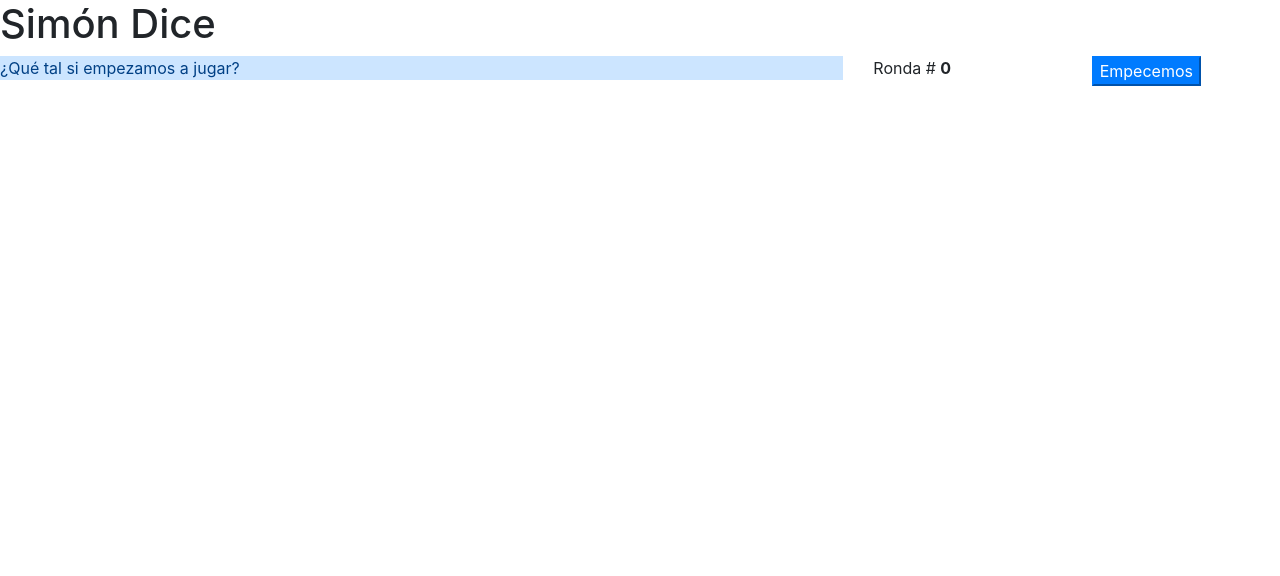
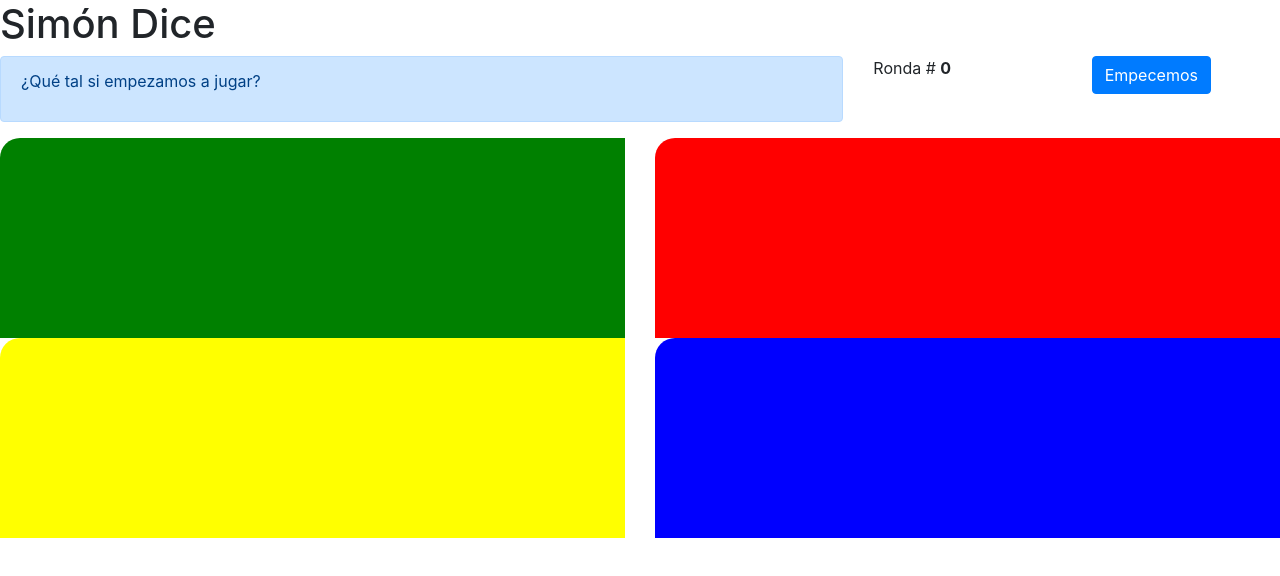
Before and after one commit to miguelzapata92/simon-dice, a website: page index.html in a window 1280 px wide. Drawn offline with nearby package versions, Linux system fonts and the light colour scheme.

Commit message:
creando tablero de juego en index y dando estilos

```diff
--- a/index.html
+++ b/index.html
@@ -5,13 +5,36 @@
     <meta name="viewport" content="width=device-width, initial-scale=1.0">
     <title>Document</title>
     <link rel="stylesheet" href="node_modules/bootstrap/dist/css/bootstrap.min.css">
+    <style type="text/css">
+    .cuadro {
+        height: 200px;
+
+        opacity: 0,8;
+        transition: opacity 500ms;
+        border-top-left-radius: 20px;
+
+
+    }
+    #cuadro-1 {
+        background-color: green;
+    }
+    #cuadro-2 {
+        background-color: red;
+    }
+    #cuadro-3 {
+        background-color: yellow;
+    }
+    #cuadro-4 {
+        background-color: blue;
+    }
+    </style>
 </head>
 <body>
     <h1>Simón Dice</h1>
 <div class="contenedor">
     <div class="row">
         <div class="col-8">
-            <div class="alerta alert-primary" role="alert" id="estado">
+            <div class="alert alert-primary" role="alert" id="estado">
                 <p>¿Qué tal si empezamos a jugar?</p>
             </div>
         </div>
@@ -19,23 +42,28 @@
             <p>Ronda # <strong id="ronda">0</strong></p>
         </div>
         <div class="col">
-            <button type="button" class="boton btn-primary">Empecemos</button>
+            <button type="button" class="btn btn-primary">Empecemos</button>
         </div>
         </div>
     </div>
 
 <div class="tablero">
     <div class="row">
-        <div class="col-6">
+        <div class="col">
             <div class="cuadro" id="cuadro-1"></div>
         </div>
-        <div class="col" id="cuadro-2"></div>
+        <div class="col">
+            <div class="cuadro" id="cuadro-2"></div>
+        </div>
+
     </div>
     <div class="row">
-        <div class="col-6">
+        <div class="col">
             <div class="cuadro" id="cuadro-3"></div>
         </div>
-        <div class="col" id="cuadro-4"></div>
+        <div class="col">
+            <div class="cuadro" id="cuadro-4"></div>
+        </div>
     </div>
 </div>
 </body>
```
